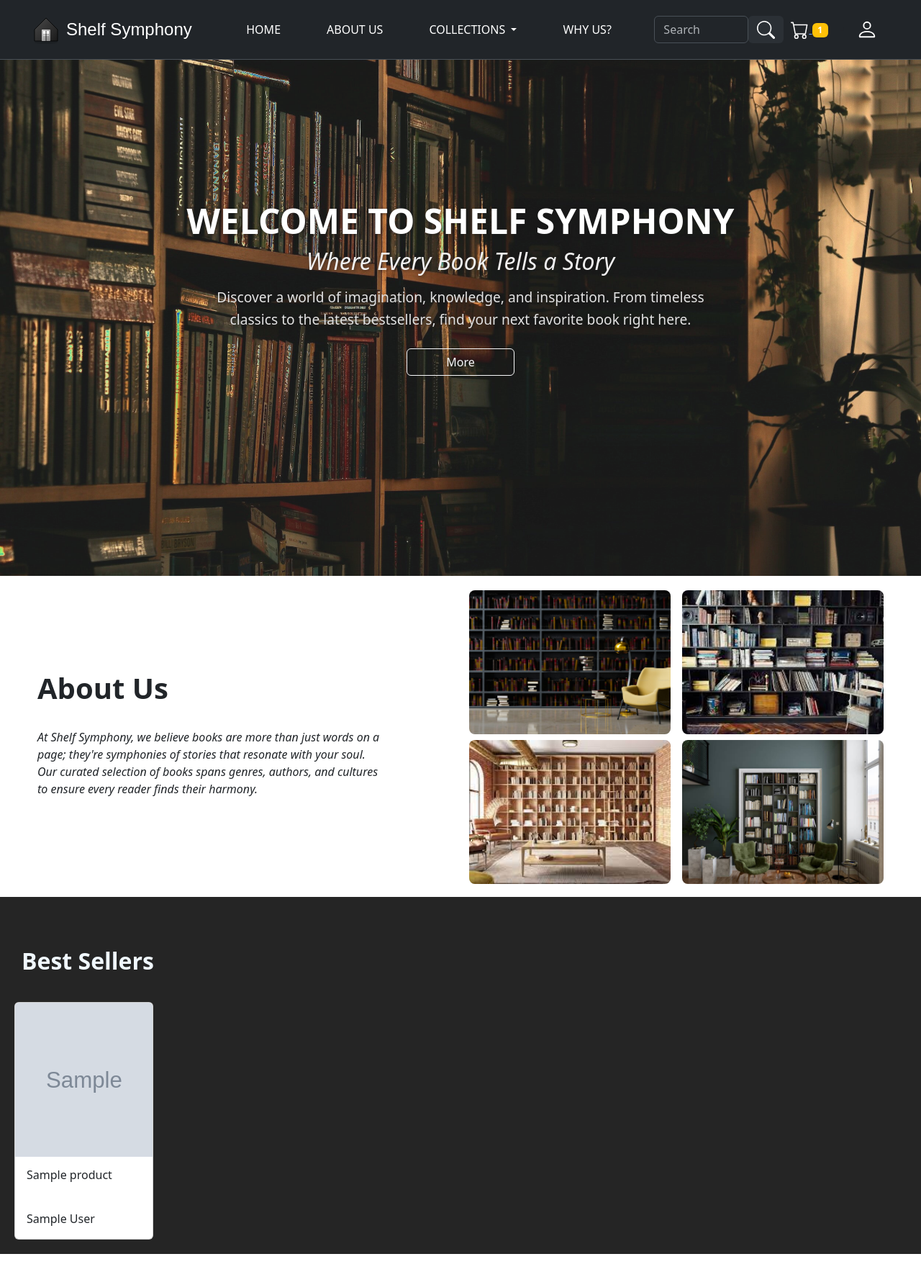
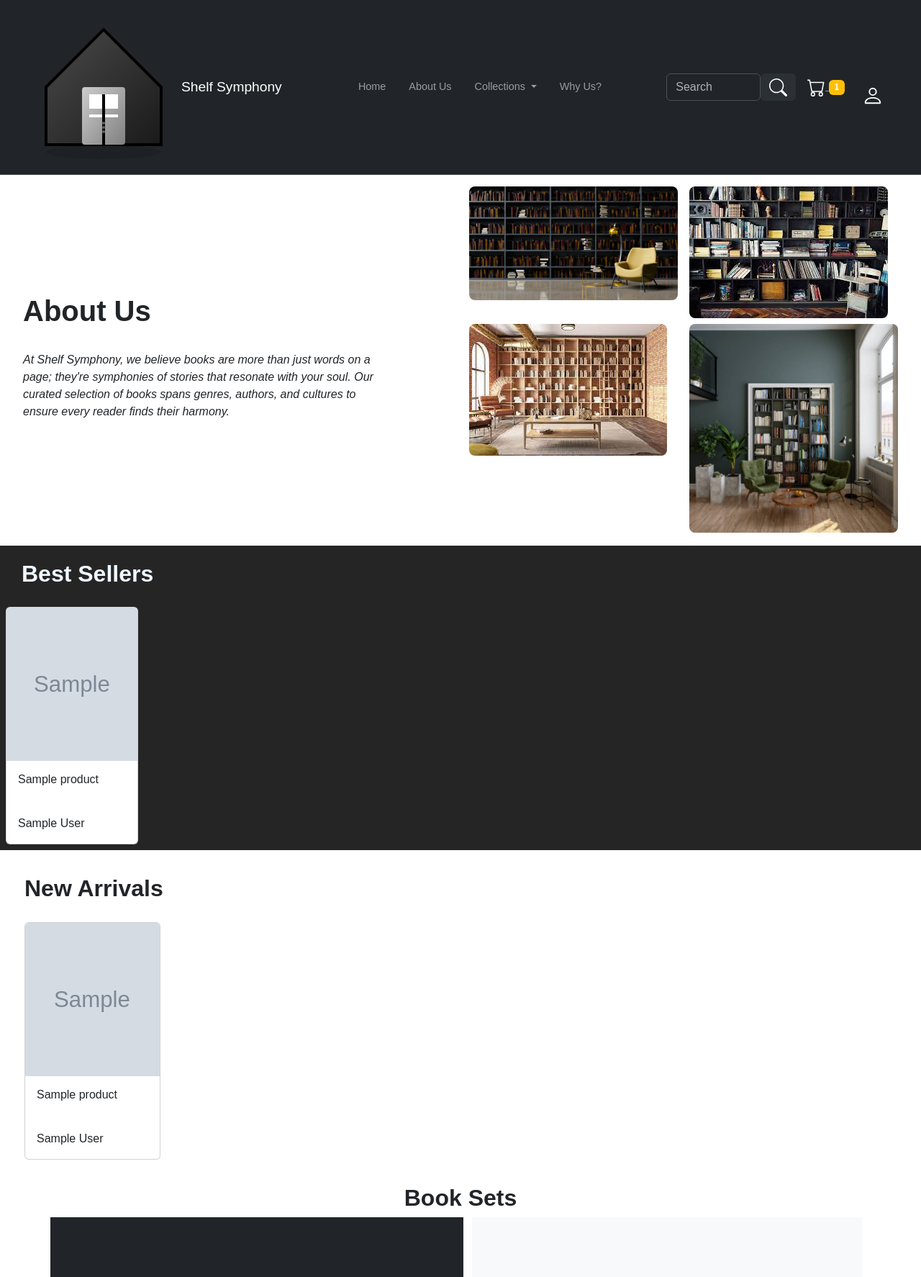
Before and after one commit to Arijesamujaa/ShelfSymphony, a PHP site: page /user_home.php in a window 1280 px wide. Shown: the top 1774 px of the page at 72% size. Run offline with PHP 8.4, Linux system fonts and the light colour scheme; the visitor is signed in with stand-in values (Sample User, id 1); tables that the repository leaves empty hold one stand-in row (values such as "Sample post"); grey boxes marked "Sample" are stand-in pictures.

Commit message:
Final Changes

```diff
--- a/css/admin_dashboard.css
+++ b/css/admin_dashboard.css
@@ -38,6 +38,8 @@
     display: block;
 }
 
+
+
 @media (max-width: 576px) {
     .custom-link {
         padding: 8px 10px;
--- a/css/style.css
+++ b/css/style.css
@@ -1,228 +1,150 @@
+body {
+    margin: 0;
+    padding: 0;
+    font-family: Arial, sans-serif;
+    box-sizing: border-box;
+}
+
 .navbar {
     display: flex;
+    flex-wrap: wrap;
     justify-content: space-between;
     align-items: center;
     padding: 1rem 2rem;
 }
 
-.navbar-logo {
-    width: 40px;
-    height: auto;
-    margin-right: 0.5rem;
-}
-
 .navbar-brand {
-    display: flex;
-    align-items: center;
-    font-family: "Cursive", sans-serif;
-    font-size: 1.5rem;
-    color: #fff;
-    text-decoration: none;
+    font-size: 1.2rem;
 }
 
 .nav ul {
     display: flex;
+    flex-wrap: wrap;
     list-style: none;
     padding: 0;
     margin: 0;
 }
 
 .nav-item {
-    margin: 0 1rem;
+    margin: 0 0.5rem;
 }
 
 .nav-link {
-    color: #fff;
-    text-decoration: none;
-    font-size: 1rem;
-    font-weight: 500;
-    text-transform: uppercase;
+    font-size: 0.9rem;
 }
 
-.nav-link.active {
-    color: #b88a00;
-    font-weight: bold;
-    border-bottom: 2px solid #b88a00;
-}
+@media screen and (max-width: 768px) {
+    .nav ul {
+        flex-direction: column;
+        width: 100%;
+        text-align: center;
+    }
 
-.nav-link:hover {
-    color: #ffc107;
-}
+    .nav-item {
+        margin: 0.5rem 0;
+    }
 
-.nav-icon {
-    color: #fff;
-    font-size: 1.2rem;
-    margin-left: 1rem;
-    text-decoration: none;
-}
-
-.dropdown{
-    overflow: hidden;
-}
-
-.dropdown:hover{
-    overflow: visible;
-}
-
-.dropdown-menu {
-    position: absolute;
-    left: 0;
-    top: 100%;
-    white-space: nowrap;
-}
-
-.dropdown:hover .dropdown-menu {
-    display: block;
-    color: #fff;
-}
-
-.dropdown-item:active{
-    background-color: #3e3e3e;
+    .nav-link {
+        font-size: 1rem;
+    }
 }
 
 .bg-image {
-    background-image: url("../images/bookstore-background.jpeg");
-    background-size: cover;
-    background-position: center;
-    background-repeat: no-repeat;
-    height: 100vh;
-    display: flex;
-    flex-direction: column;
-    justify-content: center;
-    /* align-items: flex-end; */
-    align-items: center;
-    text-shadow: 1px 1px 5px rgba(0, 0, 0, 0.7);
-    opacity: 0.9;
+    padding: 2rem 1rem;
+    height: auto;
+    text-align: center;
 }
 
 .bg-image h2 {
-    font-size: 3rem;
-    font-weight: bold;
-    color: #fff;
-    margin-bottom: 0.5rem;
-    text-transform: uppercase;
-    /* text-align: right; */
+    font-size: 2rem;
 }
 
 .bg-image h3 {
-    font-size: 2rem;
-    font-weight: 500;
-    color: #f0f0f0;
-    margin-bottom: 1rem;
-    font-style: italic;
-    /* text-align: right; */
+    font-size: 1.5rem;
 }
 
 .bg-image p {
-    font-size: 1.2rem;
-    line-height: 1.6;
-    color: #e0e0e0;
-    text-align: center;
-    max-width: 700px;
-    margin: 0 auto;
-    /* text-align: right; */
+    font-size: 1rem;
+    max-width: 90%;
 }
 
-.home_btn {
-    transition: transform 0.2s ease;
-}
-
-.home_btn:hover {
-    transform: scale(1.1);
-}
-
-#about-us{
-    margin: 20px 40px 0px 40px;
+#about-us {
+    margin: 10px 20px;
 }
 
 #about-us .img-fluid {
-    width: 100%;
-    height: 200px;
-    object-fit: cover;
-    border-radius: 10px;
-    transition: transform 0.3s ease-in-out;
-}
-
-#about-us .img-fluid:hover {
-    transform: scale(1.05);
-}
-
-#bestsellers {
-    background-color: rgb(37, 37, 37);
+    height: auto;
+    max-width: 100%;
 }
 
 #bestsellers #title {
-    font-size: xx-large;
-    color: aliceblue;
-    margin-top: 50px;
+    font-size: x-large;
 }
 
 #bestsellers .card {
-    transition: transform 0.3s ease, box-shadow 0.3s ease;
+    margin: 0.5rem;
 }
 
-#bestsellers .card:hover {
-    transform: scale(1.05);
-    box-shadow: 0px 4px 15px rgba(0, 0, 0, 0.2);
-}
+@media screen and (max-width: 768px) {
+    #bestsellers .carousel-inner {
+        padding: 10px;
+    }
 
-#bestsellers .carousel-inner {
-    padding: 20px;
-}
-
-.carousel-item.row{
-    margin: 50px;
-}
-
-#newarrivals .card {
-    transition: transform 0.3s ease, box-shadow 0.3s ease;
-}
-
-#newarrivals .card:hover {
-    transform: scale(1.05);
-    box-shadow: 0px 4px 15px rgba(0, 0, 0, 0.2);
+    .carousel-item.row {
+        margin: 10px;
+    }
 }
 
 #newarrivals .carousel-inner {
-    padding: 20px;
+    padding: 10px;
 }
 
 #whyUs {
-    background: rgba(32, 33, 36, 0.1);
-    position: relative;
-}
-
-.blockabout {
-    padding: 20px;
-    background: white;
-}
-
-.blockabout-inner {
-    padding: 30px;
-    border: 1px solid rgba(32, 33, 36, 0.1);
+    padding: 1rem;
 }
 
 .sosmed-horizontal a i {
-    border: 1px solid #070707;
-    border-radius: 50%;
-    color: #070707;
-    display: inline-block;
-    height: 30px;
-    width: 30px;
-    line-height: 30px;
-    margin: auto 3px;
-    font-size: 15px;
-    text-align: center;
-    transition: all 0.3s;
+    height: 25px;
+    width: 25px;
+    font-size: 12px;
+    line-height: 25px;
 }
 
 .rey-btn {
-    border: 2px solid #070707;
-    padding: 10px 40px;
-    text-transform: uppercase;
-    letter-spacing: 2px;
-    font-size: 13px;
-    font-weight: 700;
-    border-radius: 50px;
-    transition: all 0.3s;
+    padding: 8px 20px;
+    font-size: 11px;
 }
+
+@media screen and (max-width: 576px) {
+    .navbar-logo {
+        width: 30px;
+    }
+
+    .bg-image h2 {
+        font-size: 1.5rem;
+    }
+
+    .bg-image h3 {
+        font-size: 1.2rem;
+    }
+
+    #about-us {
+        margin: 10px;
+    }
+
+    #about-us .img-fluid {
+        height: auto;
+    }
+
+    #bestsellers #title {
+        font-size: large;
+    }
+
+    .carousel-item.row {
+        margin: 5px;
+    }
+
+    .rey-btn {
+        padding: 5px 10px;
+    }
+}
--- a/navbar.php
+++ b/navbar.php
@@ -11,7 +11,6 @@
 $stmt = $conn->prepare($query);
 $stmt->bindParam(':user_id', $user_id, PDO::PARAM_INT);
 $stmt->execute();
-$cart_row_number = $stmt->rowCount();
 
 $user = $stmt->fetch(PDO::FETCH_ASSOC);
 
@@ -19,17 +18,27 @@
     $username = $user['username'];
     $email = $user['email'];
 }
+
+$stmt = $conn->prepare("SELECT * FROM `cart` WHERE user_id = :user_id");
+$stmt->bindParam(':user_id', $user_id, PDO::PARAM_INT);
+$stmt->execute();
+$cart_row_number = $stmt->rowCount();
 ?>
 
 
-<nav class="navbar fixed-top bg-dark border-bottom border-body" data-bs-theme="dark">
+<nav class="navbar navbar-expand-lg fixed-top bg-dark border-bottom border-body" data-bs-theme="dark">
     <div class="container-fluid">
-        <a class="navbar-brand" href="#">
-            <img src="images/svg/logo.svg" alt="Logo" class="navbar-logo">
+        <a class="navbar-brand d-flex align-items-center" href="#">
+            <img src="images/svg/logo.svg" alt="Logo" class="navbar-logo me-2">
             Shelf Symphony
         </a>
 
-        <ul class="nav justify-content-center">
+        <button class="navbar-toggler" type="button" data-bs-toggle="collapse" data-bs-target="#navbarNav" aria-controls="navbarNav" aria-expanded="false" aria-label="Toggle navigation">
+            <span class="navbar-toggler-icon"></span>
+        </button>
+
+        <div class="collapse navbar-collapse" id="navbarNav">
+            <ul class="navbar-nav mx-auto">
                 <li class="nav-item">
                     <a class="nav-link" href="user_home.php#home">Home</a>
                 </li>
@@ -37,53 +46,55 @@
                     <a class="nav-link" href="user_home.php#about-us">About Us</a>
                 </li>
                 <li class="nav-item dropdown">
-                <a class="nav-link dropdown-toggle" href="user_home.php#collection" role="button" aria-expanded="false">
+                    <a class="nav-link dropdown-toggle" href="user_home.php#collection" id="collectionDropdown" role="button" data-bs-toggle="dropdown" aria-expanded="false">
                         Collections
                     </a>
-                <ul class="dropdown-menu">
+                    <ul class="dropdown-menu" aria-labelledby="collectionDropdown">
                         <li><a class="dropdown-item" href="user_home.php#bestsellers">Best Sellers</a></li>
                         <li><a class="dropdown-item" href="user_home.php#newarrivals">New Arrivals</a></li>
                         <li><a class="dropdown-item" href="user_home.php#booksets">Book Sets</a></li>
                     </ul>
                 </li>
                 <li class="nav-item">
-                <a class="nav-link" href="user_home.php#whyUs">Why us?</a>
+                    <a class="nav-link" href="user_home.php#whyUs">Why Us?</a>
                 </li>
             </ul>
 
             <div class="d-flex align-items-center">
-            <div class="input-group rounded" style="width: 180px;">
-                <form action="search.php" method="get" class="d-flex" style="width: 100%;">
+                <div class="input-group rounded me-3" style="width: 180px;">
+                    <form action="search.php" method="get" class="d-flex w-100">
                         <input type="search" name="query" class="form-control rounded" placeholder="Search" aria-label="Search" aria-describedby="search-addon" required />
                         <button type="submit" class="input-group-text border-0" id="search-addon">
                             <img src="images/svg/search.svg" alt="Search">
                         </button>
                     </form>
                 </div>
-            <a href="cart.php" style="margin-left: 10px;">
+
+                <a href="cart.php" class="me-3">
                     <img src="images/svg/cart.svg" alt="Cart Logo" class="cart-logo">
                     <span id="cart-count" class="badge bg-warning">
                         <?php echo $cart_row_number ?>
                     </span>
                 </a>
 
-            <li class="nav-item dropdown" id="profile_nav">
-                <a class="" href="" role="button" aria-expanded="false">
+                <li class="nav-item dropdown">
+                    <a class="nav-link" href="#" id="profileDropdown" role="button" data-bs-toggle="dropdown" aria-expanded="false">
                         <img src="images/svg/profile.svg" alt="Profile Logo" class="profile-logo">
                     </a>
-                <ul class="dropdown-menu" style="position: absolute;
+                    <ul class="dropdown-menu" aria-labelledby="profileDropdown" style="position: absolute;
                                                                                                         right: 0;
                                                                                                         left: auto;
                                                                                                         margin-top: 10px;
                                                                                                         min-width: 200px;
                                                                                                         z-index: 1050;">
                         <li>
-                        <p class="dropdown-item"><?= htmlspecialchars($username) ?>
+                            <p class="dropdown-item"><?= htmlspecialchars($username) ?></p>
                         </li>
                         <li>
-                        <p class="dropdown-item"><?= htmlspecialchars($email) ?>
+                            <p class="dropdown-item"><?= htmlspecialchars($email) ?></p>
                         </li>
-                    <li><button class="btn btn-warning" style="margin-left: 10px;">
+                        <li>
+                            <button class="btn btn-warning" style="margin-left: 10px;">
                                 <a href="logout.php" class="link-underline-opacity-0 text-dark text-decoration-none">Logout</a>
                             </button>
                         </li>
@@ -91,4 +102,5 @@
                 </li>
             </div>
         </div>
+    </div>
 </nav>
--- a/search.php
+++ b/search.php
@@ -47,7 +47,7 @@
 
     <section class="py-5">
         <div class="container px-4 px-lg-5 my-5">
-            <h1>Search Results for: <?= htmlspecialchars($search_query) ?></h1>
+            <h3>Search Results for: <?= htmlspecialchars($search_query) ?></h3>
 
             <?php if (count($results) > 0): ?>
                 <ul class="list-unstyled">
```
Also changed, not shown: js/localStorage.js (deleted, +0 -32 lines), sidebar.php (+40 -4 lines). Lines whose indentation alone changed are shown as unchanged.
